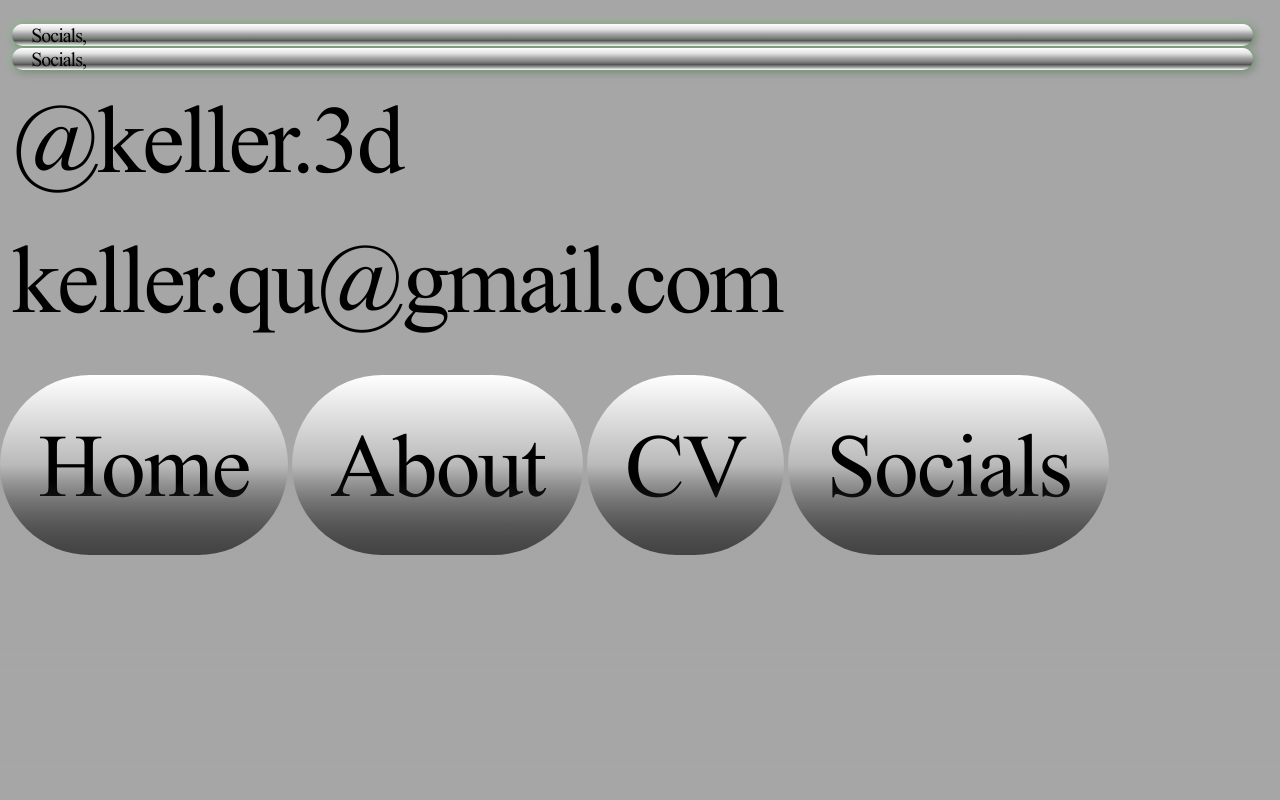
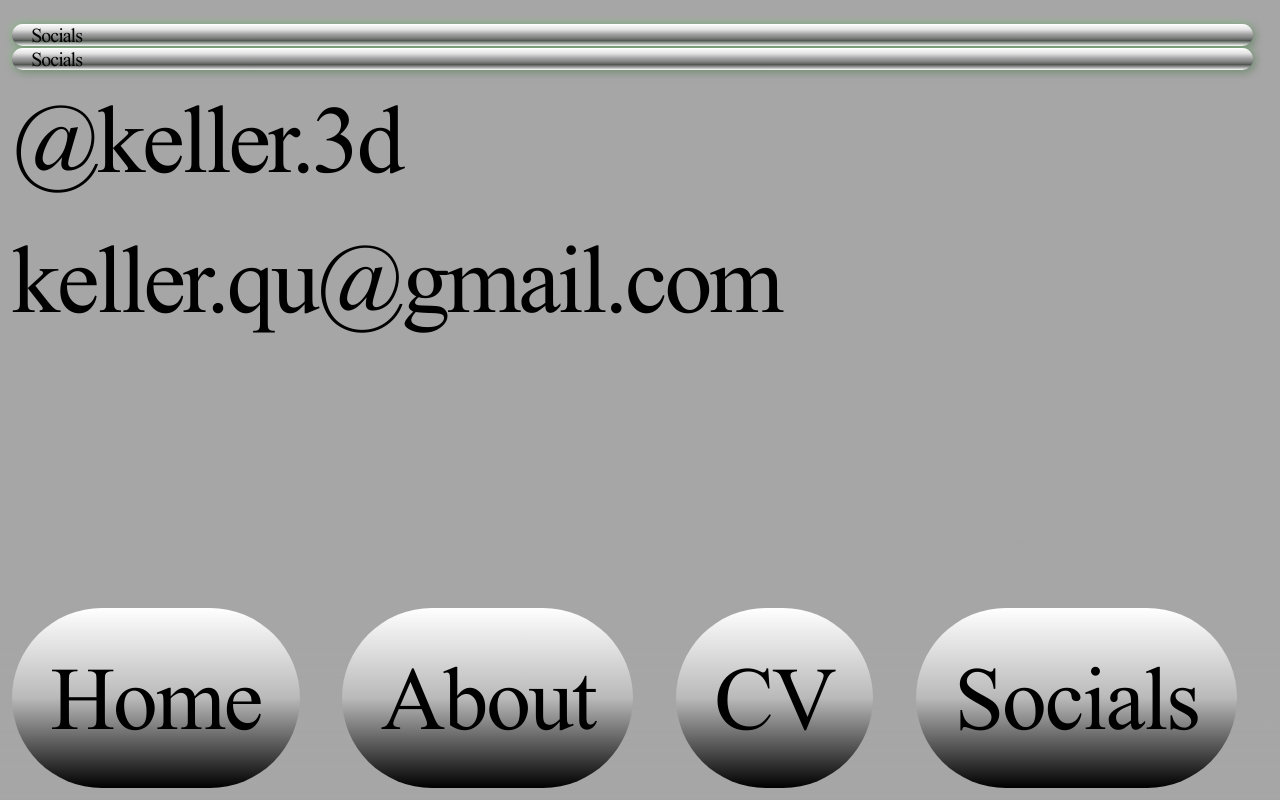
Before and after one commit to Beautiful-Beautiful-Beautiful/WEBSITE2000, a plain HTML site: page pages/socials.html in a window 1280 px wide. Drawn offline with Linux system fonts and the light colour scheme.

Commit message:
fix button

```diff
--- a/pages/socials.html
+++ b/pages/socials.html
@@ -19,8 +19,8 @@
 
         <div class="section-grey">
             <div class="column">
-                <div class="heading-button-grey"><span>Socials,</span></div>
-                <div class="heading-button-grey"><span>Socials,</span></div>
+                <div class="heading-button-grey"><span>Socials</span></div>
+                <div class="heading-button-grey"><span>Socials</span></div>
             </div>
             <a href="https://www.instagram.com/keller.3d/" target="_blank" rel="noopener noreferrer"><h2>@keller.3d</h2></a>
             <a href="mailto:someone@example.com" target="_blank" rel="noopener noreferrer"><h2>keller.qu@gmail.com</h2></a>
--- a/style.css
+++ b/style.css
@@ -179,7 +179,7 @@ button:hover {
   }
 }
 
-.button-container
+
 
 .button-container {
   display: grid;
```
Also changed, not shown: pages/about.html (+1 -1 lines).
